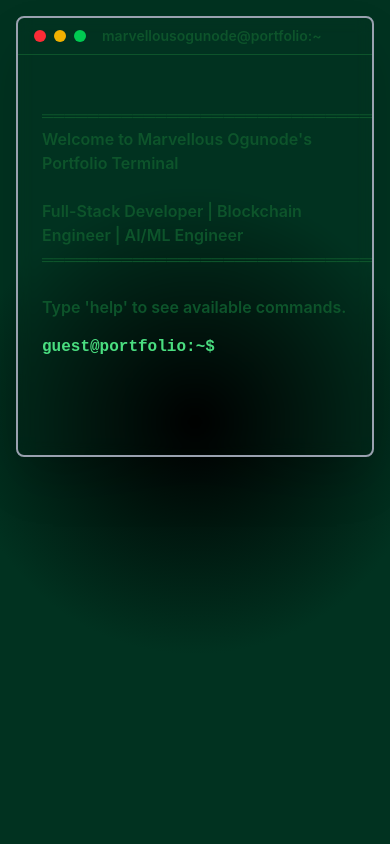
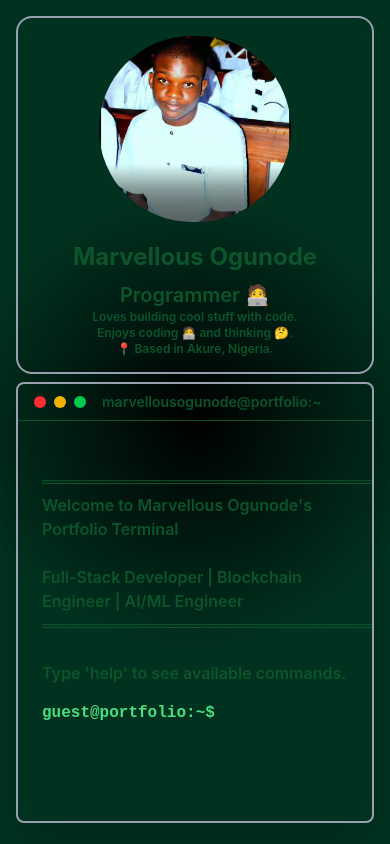
Before and after one commit to Teewa56/ogunodemarvellous, a React (Vite) app: page / in a window 390 px wide. Built offline with nearby package versions, Linux system fonts and the light colour scheme.

Commit message:
new commit

```diff
--- a/src/App.tsx
+++ b/src/App.tsx
@@ -6,20 +6,18 @@ function App() {
     <main className="min-h-screen bg-[radial-gradient(circle,rgb(0,0,0)_0%,rgb(1,50,32)_50%,rgb(1,50,32)_100%)] p-4 md:p-8">
       <div className="max-w-7xl mx-auto">
         <div className="grid grid-cols-1 lg:grid-cols-2 gap-2 items-center">
-          <div className="hidden lg:flex items-center rounded-2xl p-4 justify-center border-2 border-gray-400 h-[400px]">
-            <div className="relative w-full max-w-md aspect-square">
-              <div className="absolute inset-0 bg-gradient-to-br from-terminal-accent/20 to-terminal-prompt/20 rounded-2xl animate-pulse"></div>
-              <div className="relative w-full h-full flex items-center justify-center bg-card/30 backdrop-blur-sm rounded-2xl border-2 border-gray-400">
-                <div className="text-center p-8 text-green-900 font-semibold">
-                  <div className="w-48 h-48 mx-auto mb-4 rounded-full bg-gradient-to-br from-terminal-accent to-terminal-prompt flex items-center justify-center text-6xl font-bold text-white">
-                    <img src="/my-pic-vs.png" className="rounded-full" alt="image" />
-                  </div>
-                  <h2 className="text-2xl font-bold text-terminal-accent mb-2">Marvellous Ogunode</h2>
-                  <p className="text-terminal-command text-xl">Programmer 🧑‍💻</p>
-                  <p className="text-terminal-command text-xs">Loves building cool stuff with code.</p>
-                  <p className="text-terminal-command text-xs">Enjoys coding 🧑‍💻 and thinking 🤔.</p>
-                  <p className="text-terminal-command text-xs">📍 Based in Akure, Nigeria.</p>
+          <div className="w-full max-w-md mx-auto aspect-square">
+            <div className="inset-0 bg-gradient-to-br from-terminal-accent/20 to-terminal-prompt/20 rounded-2xl animate-pulse"></div>
+            <div className="w-full h-full flex items-center justify-center bg-card/30 backdrop-blur-sm rounded-2xl border-2 border-gray-400">
+              <div className="text-center p-8 text-green-900 font-semibold">
+                <div className="w-48 h-48 mx-auto mb-4 rounded-full bg-gradient-to-br from-terminal-accent to-terminal-prompt flex items-center justify-center text-6xl font-bold text-white">
+                  <img src="/my-pic-vs.png" className="rounded-full" alt="image" />
                 </div>
+                <h2 className="text-2xl font-bold text-terminal-accent mb-2">Marvellous Ogunode</h2>
+                <p className="text-terminal-command font-semibold text-xl">Programmer 🧑‍💻</p>
+                <p className="text-terminal-command font-semibold text-xs">Loves building cool stuff with code.</p>
+                <p className="text-terminal-command font-semibold text-xs">Enjoys coding 🧑‍💻 and thinking 🤔.</p>
+                <p className="text-terminal-command font-semibold text-xs">📍 Based in Akure, Nigeria.</p>
               </div>
             </div>
           </div>
```
